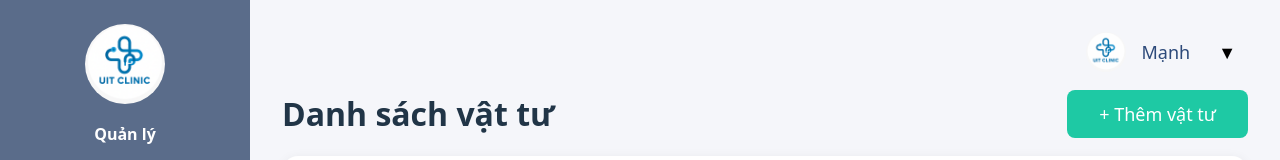
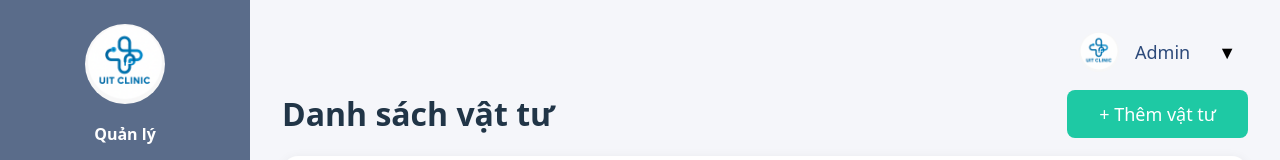
Before and after one commit to tolinh91/UITClinic, a React (Vite) app in the folder frontend/phongmach/: page /qlvattu in a window 1280 px wide. Shown: the top 160 px of the page. Built offline with nearby package versions, Linux system fonts and the light colour scheme.

Commit message:
Convert Manh to Admin

```diff
--- a/frontend/phongmach/src/pages/VatTu/QLVatTu.tsx
+++ b/frontend/phongmach/src/pages/VatTu/QLVatTu.tsx
@@ -86,7 +86,7 @@ function QLVatTu() {
         {/* Top right menu */}
         <div style={{ display: 'flex', justifyContent: 'flex-end', alignItems: 'center', gap: 16, flexWrap: 'wrap', padding: '0 32px' }}>
           <img src={appIcon} alt="logo" style={{ width: 40, borderRadius: '50%' }} />
-          <span style={{ fontWeight: 500, fontSize: 18, color: '#2d4a7a' }}>Mạnh</span>
+          <span style={{ fontWeight: 500, fontSize: 18, color: '#2d4a7a' }}>Admin</span>
           <div style={{ position: 'relative' }}>
             <button
               style={{ background: 'none', border: 'none', cursor: 'pointer', fontSize: 18 }}
```
